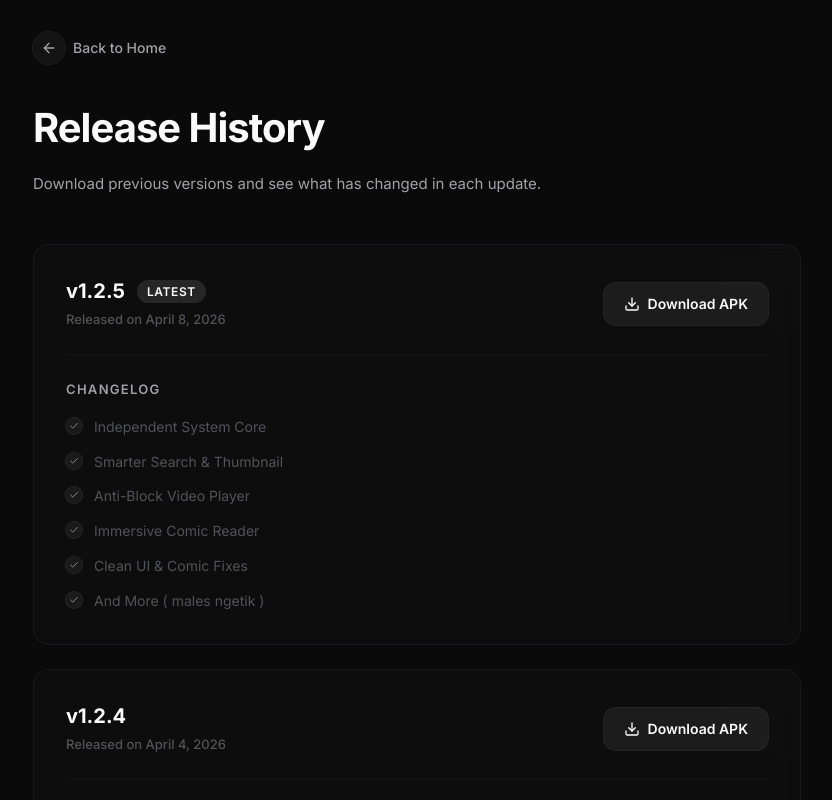
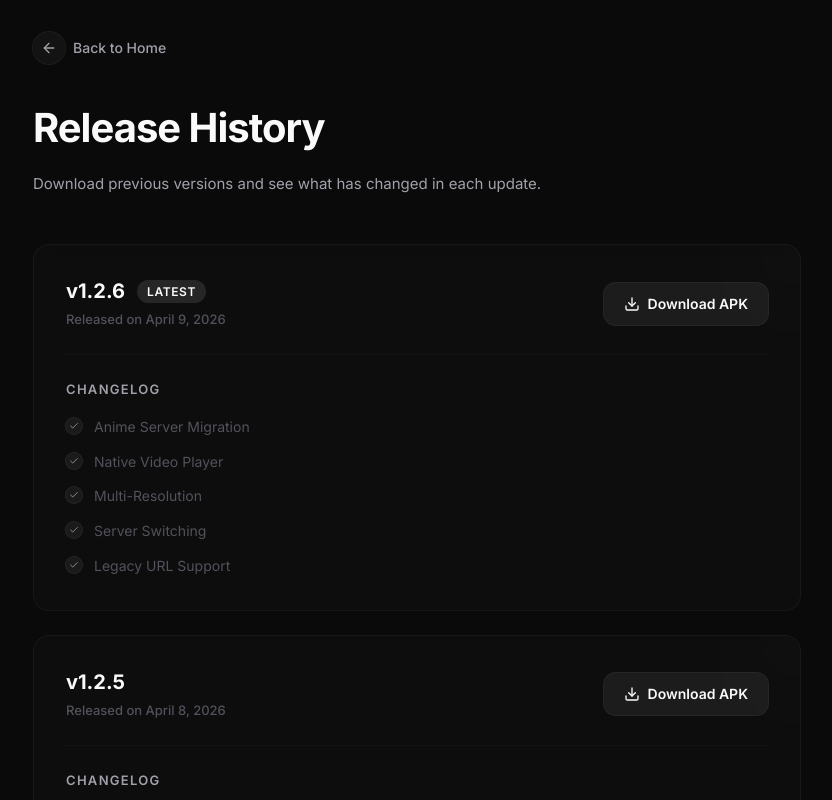
Before and after one commit to Naotica2/naoflix-downloader, a React (Vite) app: page /releases in a window 1280 px wide. Shown: the top 800 px of the page, without its empty margins (223-1055 px from the left). Built offline with nearby package versions, Linux system fonts and the light colour scheme.

Commit message:
naoflix update v1.2.6

```diff
--- a/public/releases.json
+++ b/public/releases.json
@@ -66,5 +66,17 @@
       "Clean UI & Comic Fixes",
       "And More ( males ngetik )"
     ]
+  },
+        {
+    "version": "1.2.6",
+    "date": "2026-04-09",
+    "downloadUrl": "https://pbqxnmfvclduirsvckxz.supabase.co/storage/v1/object/public/naoflix/naoflixv1.2.6.apk",
+    "changelog": [
+      "Anime Server Migration",
+      "Native Video Player",
+      "Multi-Resolution",
+      "Server Switching",
+      "Legacy URL Support"
+    ]
   }
 ]
--- a/src/App.jsx
+++ b/src/App.jsx
@@ -250,7 +250,7 @@ function Hero() {
           {/* Primary – Download APK */}
           <div className="flex w-full flex-col items-center sm:w-auto">
             <a
-              href="https://pbqxnmfvclduirsvckxz.supabase.co/storage/v1/object/public/naoflix/naoflixv1.2.5.apk"
+              href="https://pbqxnmfvclduirsvckxz.supabase.co/storage/v1/object/public/naoflix/naoflixv1.2.6.apk"
               download="naoflix.apk"
               id="cta-download"
               className="group inline-flex w-full items-center justify-center gap-2.5 rounded-xl bg-text-primary px-6 py-3 text-[14px] font-semibold text-surface shadow-lg shadow-white/[0.04] transition-all duration-200 ease-in-out hover:bg-accent hover:shadow-white/[0.08] active:scale-[0.98] sm:w-auto"
```
